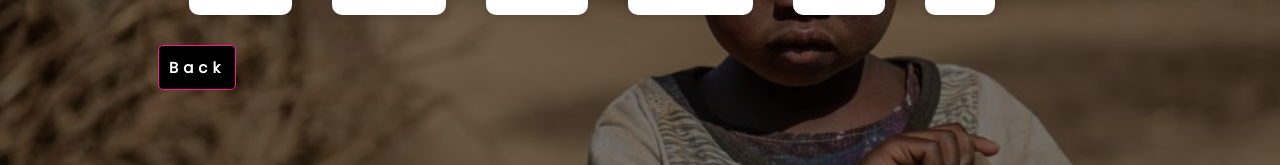
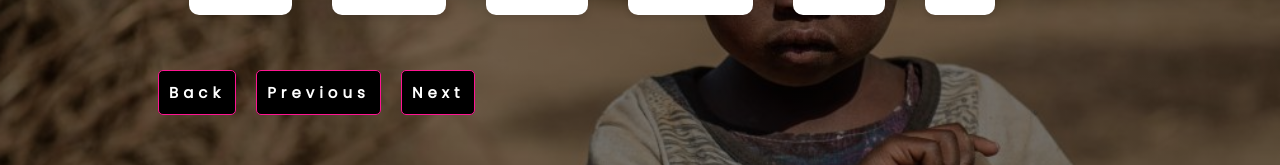
Before and after one commit to KambonoJeff/REACT-FRONT_DONATION_API, a React (Create React App) app: page /users/food in a window 1280 px wide. Shown: the part 398-563 px from the top of the page. Built offline with nearby package versions, Linux system fonts and the light colour scheme; no server answers; sample sign-in values are in the browser's storage.

Commit message:
Enabled the Next && Previous page functionality in the users table

```diff
--- a/src/components/editForm/UserForm.jsx
+++ b/src/components/editForm/UserForm.jsx
@@ -1,6 +1,6 @@
 import React, { useRef, useState } from 'react'
 import axiosClient from '../../axios-client';
-import {  Link, Navigate, useNavigate } from 'react-router-dom';
+import {   useNavigate, withRouter } from 'react-router-dom';
 ///////////////////////////////////////////////////
 export default function UserForm() {
   const nameRef = useRef();
@@ -26,15 +26,11 @@ export default function UserForm() {
     setLoad(true)
     axiosClient.post('/register', payload).then(({res})=>{
       setLoad(false)
+      window.confirm('New User Added succesfully!')
     }).catch
     (err=>{
       setLoad(false)
-      const response = err.response;
-      if(response && response.status === (422 || 500 || 404) ){
-        console.log(response.data)
-        setErrors(response.data.errors)
-
-      };
+      console.log('this the error',err)
     })
   }
   return (
--- a/src/components/tables/Food.jsx
+++ b/src/components/tables/Food.jsx
@@ -10,8 +10,12 @@ const Food = () => {
   const [sum,setSum]=useState([])
   const [load, setLoad] = useState();
   let navigate = useNavigate();
+  const [currentPage, setCurrentPage] = useState(1); // Track the current page
+
+
+
   const food =()=>{
-    axiosClient.get('/food').then((res)=>{
+    axiosClient.get(`/food?page=${currentPage}`).then((res)=>{
       setLoad(false)
       setFood(res.data[6].data)
       setSum(res.data)
@@ -22,7 +26,19 @@ const Food = () => {
    useEffect(()=>{
     setLoad(true)
     food()
-   },[])
+   },[currentPage]);
+
+  const handleNextClick = () => {
+    setCurrentPage(currentPage + 1);
+  };
+
+  const handlePreviousClick = () => {
+    if (currentPage > 1) {
+      setCurrentPage(currentPage - 1);
+    }
+  };
+
+
 
    const onDelete =(data)=>{
       console.log(data)
@@ -128,9 +144,17 @@ const Food = () => {
         <div class="title"> Cash </div>
     </div>
                 </div>
+                <br />
+                {load && <h4 align='center'>Loading . . . </h4>}
                 </div>
 
                 <button className='btn' onClick={()=>navigate(-1)}>Back</button>
+                <button className='btn' onClick={handlePreviousClick} disabled={currentPage === 1}>
+        Previous
+      </button>
+      <button className='btn' onClick={handleNextClick}>Next</button>
+
+
     </>
   )
 }
--- a/src/components/tables/UserTable.jsx
+++ b/src/components/tables/UserTable.jsx
@@ -58,7 +58,7 @@ const UserTable = () => {
                     <th>name</th>
                     <th>email</th>
                     <th>type</th>
-                    <th>verifiedAT</th>
+                    <th>Created AT</th>
                     <th>other</th>
                 </tr>
                 </thead>
```
